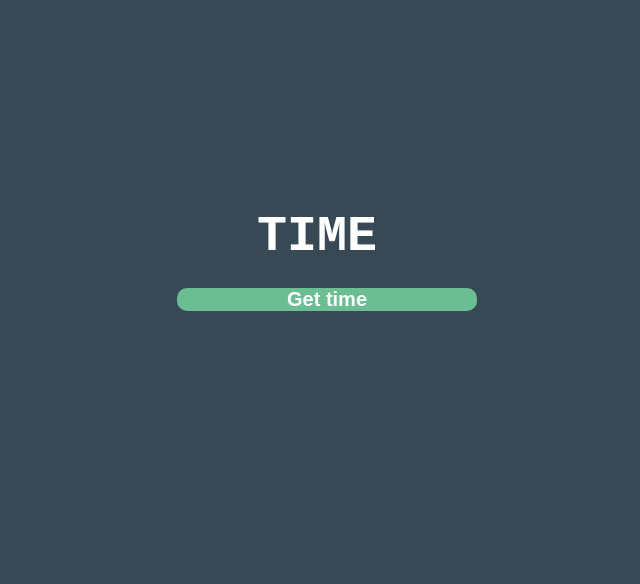
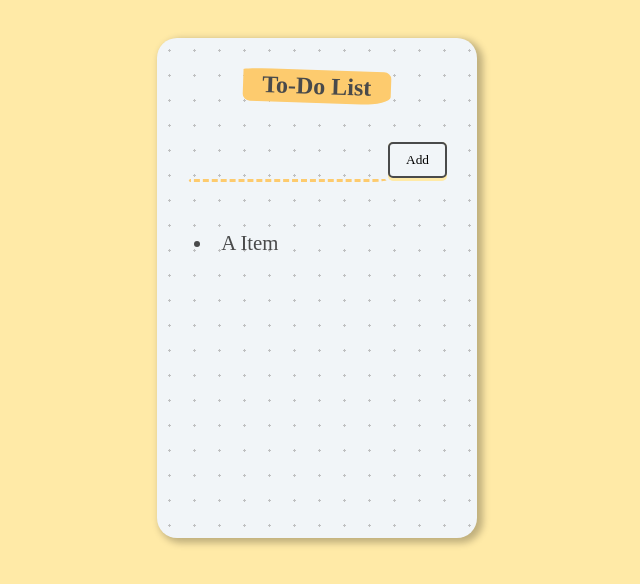
Before and after one commit to antirex/Emojipedia_React, a React (Create React App) app: page / in a window 1280 px wide. Shown: the top 584 px of the page, without its empty margins (323-963 px from the left). Built offline with nearby package versions, Linux system fonts and the light colour scheme.

Commit message:
to-do_list_initial

```diff
--- a/public/styles.css
+++ b/public/styles.css
@@ -1,4 +1,85 @@
-/* hooks state */
+/* simple to-do list - App2.jsx */
+body {
+  background-color: #ffeaa7;
+  min-height: 70vh;
+  padding: 1rem;
+  box-sizing: border-box;
+  display: flex;
+  justify-content: center;
+  align-items: center;
+  color: hsl(198, 1%, 29%);
+  font-family: "Architects Daughter", cursive;
+  text-align: center;
+  font-size: 130%;
+}
+
+.container {
+  width: 100%;
+  height: auto;
+  min-height: 500px;
+  max-width: 500px;
+  min-width: 250px;
+  background: #f1f5f8;
+  background-image: radial-gradient(#bfc0c1 7.2%, transparent 0);
+  background-size: 25px 25px;
+  border-radius: 20px;
+  box-shadow: 4px 3px 7px 2px #00000040;
+  padding: 1rem;
+  box-sizing: border-box;
+}
+.heading {
+  display: flex;
+  align-items: center;
+  justify-content: center;
+  margin-bottom: 1rem;
+}
+.heading h1 {
+  transform: rotate(2deg);
+  padding: 0.2rem 1.2rem;
+  border-radius: 20% 5% 20% 5%/5% 20% 25% 20%;
+  background-color: #fdcb6e;
+  font-size: 1.5rem;
+}
+
+.form input {
+  box-sizing: border-box;
+  background-color: transparent;
+  padding: 0.7rem;
+  border-bottom-right-radius: 15px 3px;
+  border-bottom-left-radius: 3px 15px;
+  border: solid 3px transparent;
+  border-bottom: dashed 3px #fdcb6e;
+  font-family: "Architects Daughter", cursive;
+  font-size: 1rem;
+  color: hsla(260, 2%, 25%, 0.7);
+  width: 70%;
+  margin-bottom: 20px;
+}
+
+button {
+  padding: 0;
+  border: none;
+  font-family: "Architects Daughter", cursive;
+  text-decoration: none;
+  padding-bottom: 3px;
+  border-radius: 5px;
+  background-color: #ffeaa7;
+}
+button span {
+  background: #f1f5f8;
+  display: block;
+  padding: 0.5rem 1rem;
+  border-radius: 5px;
+  border: 2px solid hsl(198, 1%, 29%);
+}
+
+li {
+  text-align: left;
+  position: relative;
+  padding: 0.5rem;
+}
+
+/* hooks state timer - Appjsx
 body {
   font: normal 14px/100% "Andale Mono", AndaleMono, monospace;
   color: #fff;
@@ -29,15 +110,12 @@
   color: #fff;
   font-weight: bold;
   font-size: 20px;
-}
+}  */
 
 
-
-
-
-/* EMojipedia css */
-
-/* body {
+/* EMojipedia css - App1.jsx */
+/*
+ body {
   font-family: "Montserrat", sans-serif;
   font-weight: 400;
   line-height: 1.666;
@@ -119,4 +197,4 @@
 
 dd dl .term {
   margin-bottom: 1rem;
-} */
+}   */
--- /dev/null
+++ b/src/components/App2.jsx
@@ -0,0 +1,24 @@
+import React from "react";
+
+function App2() {
+  return (
+    <div className="container">
+      <div className="heading">
+        <h1>To-Do List</h1>
+      </div>
+      <div className="form">
+        <input type="text" />
+        <button>
+          <span>Add</span>
+        </button>
+      </div>
+      <div>
+        <ul>
+          <li>A Item </li>
+        </ul>
+      </div>
+    </div>
+  );
+}
+
+export default App2;
--- a/src/index.js
+++ b/src/index.js
@@ -1,5 +1,5 @@
 import React from "react";
 import ReactDOM from "react-dom";
-import App from "./components/App";
+import App2 from "./components/App2";
 
-ReactDOM.render(<App />, document.getElementById("root"));
+ReactDOM.render(<App2 />, document.getElementById("root"));
```
Also changed, not shown: src/components/App1.jsx (added, +28 -0 lines).
